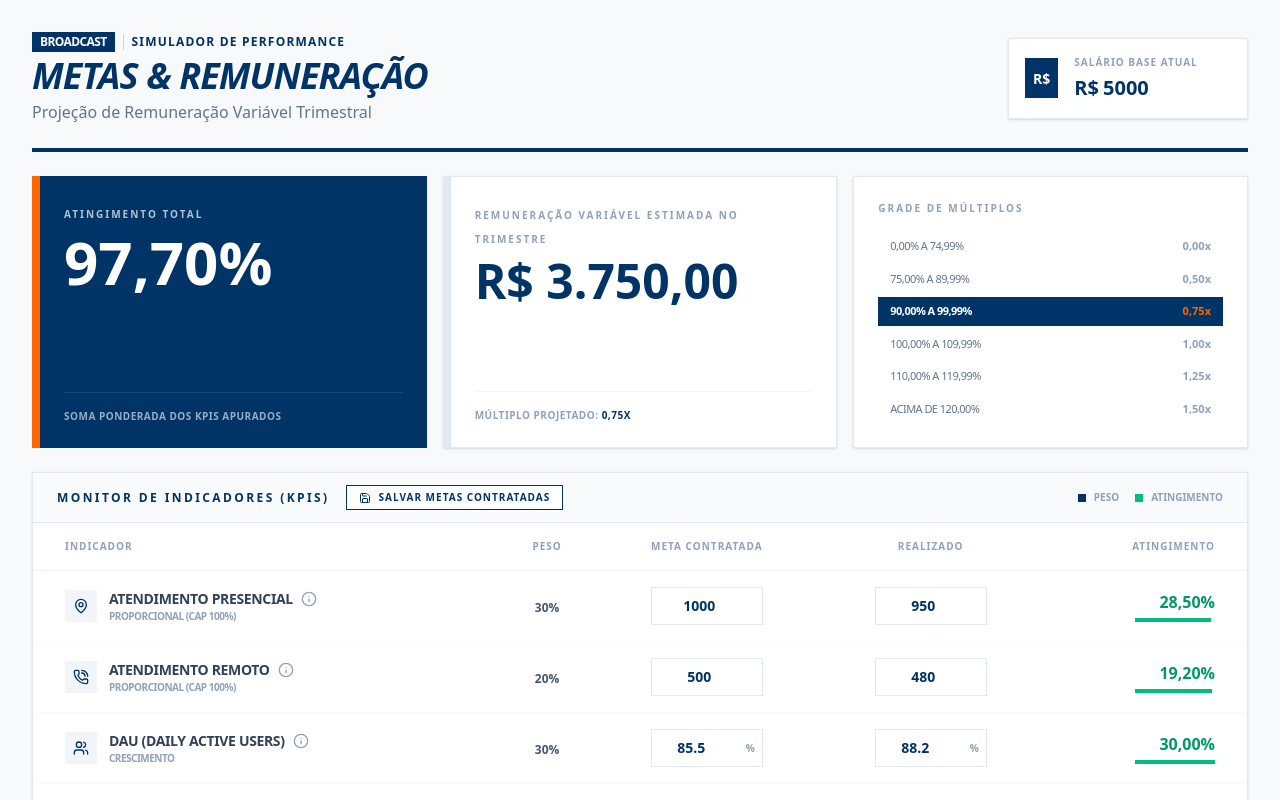
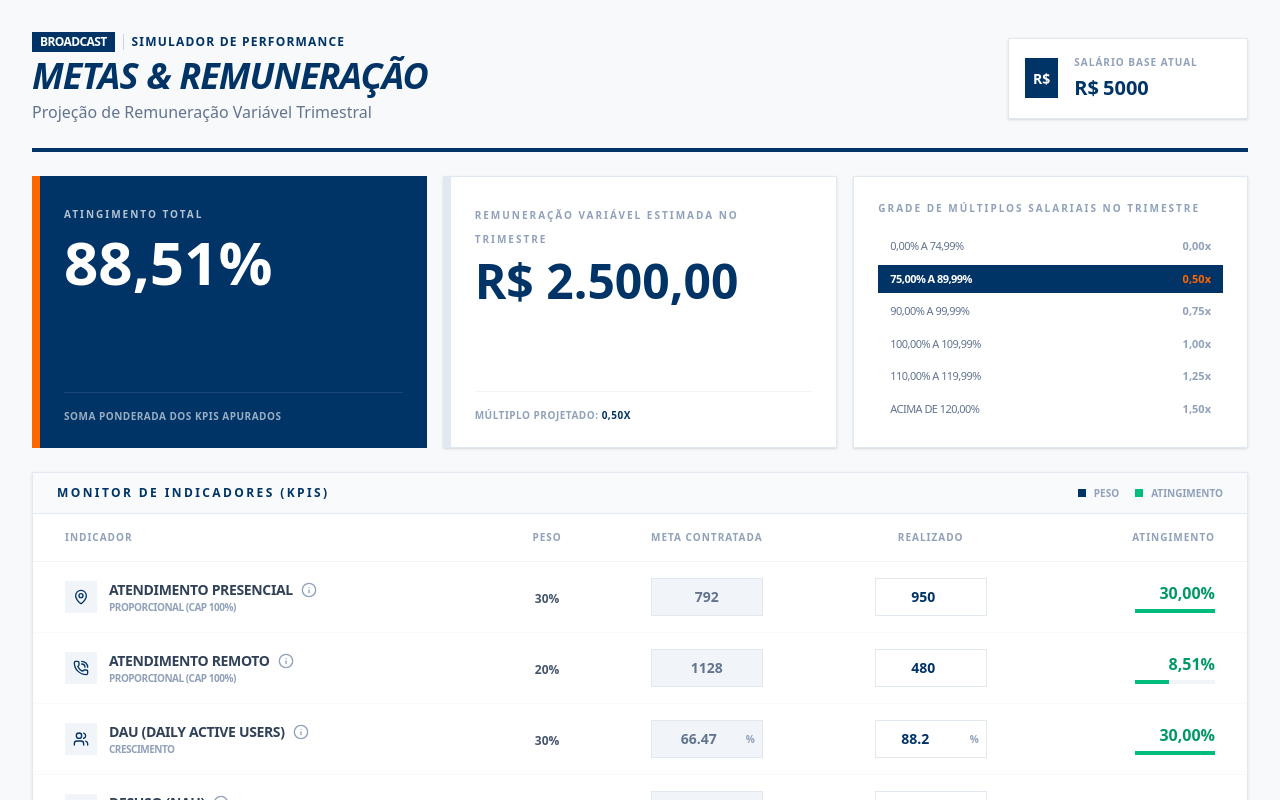
Before and after one commit to brunochayb-bc/dashboard-broadcast, a React (Vite) app: page / in a window 1280 px wide. Shown: the top 800 px of the page. Built offline with nearby package versions, Linux system fonts and the light colour scheme.

Commit message:
feat: Update KPI targets and remove unused imports
Updated the target values for several Key Performance Indicators (KPIs) within the application. Also, removed unused import statements for `useEffect`, `Save`, and `CheckCircle2` from `lucide-react` and `react`.

```diff
--- a/src/App.tsx
+++ b/src/App.tsx
@@ -3,7 +3,7 @@
  * SPDX-License-Identifier: Apache-2.0
  */
 
-import { useState, useMemo, useEffect } from 'react';
+import { useState, useMemo } from 'react';
 import { motion, AnimatePresence } from 'motion/react';
 import {
   TrendingUp,
@@ -15,9 +15,7 @@ import {
   Percent,
   Calculator,
   ChevronRight,
-  Info,
-  Save,
-  CheckCircle2
+  Info
 } from 'lucide-react';
 
 const Tooltip = ({ text }: { text: string }) => {
@@ -66,7 +64,7 @@ const INITIAL_KPIS: KPI[] = [
     name: 'Atendimento Presencial',
     description: 'Quantidade total de atendimentos presenciais feitos pelo time de Customer Success ao longo do período',
     weight: 30,
-    target: 1000,
+    target: 792,
     actual: 950,
     type: 'standard',
     icon: MapPin
@@ -76,7 +74,7 @@ const INITIAL_KPIS: KPI[] = [
     name: 'Atendimento Remoto',
     description: 'Quantidade total de atendimentos remotos feitos pelo time de Customer Success ao longo do período',
     weight: 20,
-    target: 500,
+    target: 1128,
     actual: 480,
     type: 'standard',
     icon: PhoneCall
@@ -86,7 +84,7 @@ const INITIAL_KPIS: KPI[] = [
     name: 'DAU (Daily Active Users)',
     description: 'Média do DAU (Daily Active Users) da carteira ao término do período de apuração. Utiliza-se como referência o indicador do término do período de apuração do ano anterior.',
     weight: 30,
-    target: 85.5,
+    target: 66.47,
     actual: 88.2,
     type: 'growth',
     icon: Users
@@ -96,7 +94,7 @@ const INITIAL_KPIS: KPI[] = [
     name: 'Desuso (NAU)',
     description: 'Média do Desuso (PACC/NAU) da carteira ao término do período de apuração para usuários da plataforma BPRO e BAGRO. Utiliza-se como referência para meta o indicador do último mês de apuração do trimestre anterior',
     weight: 20,
-    target: 12.5,
+    target: 16.19,
     actual: 10.8,
     type: 'inverse',
     icon: AlertCircle
@@ -115,39 +113,6 @@ const BONUS_TABLE = [
 export default function App() {
   const [kpis, setKpis] = useState<KPI[]>(INITIAL_KPIS);
   const [baseSalary, setBaseSalary] = useState<number>(5000);
-  const [isSaved, setIsSaved] = useState(false);
-
-  // Load saved data on mount
-  useEffect(() => {
-    const savedKpis = localStorage.getItem('broadcast_sim_kpis');
-    const savedSalary = localStorage.getItem('broadcast_sim_salary');
-
-    if (savedKpis) {
-      try {
-        const parsedKpis = JSON.parse(savedKpis);
-        // Merge saved targets into INITIAL_KPIS to ensure we have all fields and latest weights
-        setKpis(INITIAL_KPIS.map(initial => {
-          const saved = parsedKpis.find((s: any) => s.id === initial.id);
-          return saved ? { ...initial, target: saved.target } : initial;
-        }));
-      } catch (e) {
-        console.error("Error loading saved KPIs", e);
-      }
-    }
-
-    if (savedSalary) {
-      setBaseSalary(parseFloat(savedSalary) || 5000);
-    }
-  }, []);
-
-  const saveToLocalStorage = () => {
-    const targetsToSave = kpis.map(k => ({ id: k.id, target: k.target }));
-    localStorage.setItem('broadcast_sim_kpis', JSON.stringify(targetsToSave));
-    localStorage.setItem('broadcast_sim_salary', baseSalary.toString());
-
-    setIsSaved(true);
-    setTimeout(() => setIsSaved(false), 3000);
-  };
 
   const calculateAchievement = (kpi: KPI): number => {
     const { target, actual, weight, type } = kpi;
@@ -278,7 +243,7 @@ export default function App() {
             transition={{ delay: 0.2 }}
             className="bg-white p-6 border border-slate-200 shadow-sm"
           >
-            <h3 className="text-[10px] font-black text-slate-400 uppercase tracking-[0.2em] mb-4">Grade de Múltiplos</h3>
+            <h3 className="text-[10px] font-black text-slate-400 uppercase tracking-[0.2em] mb-4">Grade de múltiplos salariais no trimestre</h3>
             <div className="space-y-1">
               {BONUS_TABLE.map((tier, idx) => {
                 const isActive = totalAchievement >= tier.min && totalAchievement <= tier.max;
@@ -307,26 +272,6 @@ export default function App() {
           <div className="bg-slate-50 px-6 py-3 border-b border-slate-200 flex items-center justify-between">
             <div className="flex items-center gap-4">
               <h2 className="text-xs font-black text-[#003366] uppercase tracking-[0.2em]">Monitor de Indicadores (KPIs)</h2>
-              <button
-                onClick={saveToLocalStorage}
-                className={`flex items-center gap-2 px-3 py-1 text-[10px] font-black uppercase tracking-widest transition-all border ${
-                  isSaved
-                    ? 'bg-emerald-500 border-emerald-500 text-white'
-                    : 'bg-white border-[#003366] text-[#003366] hover:bg-[#003366] hover:text-white'
-                }`}
-              >
-                {isSaved ? (
-                  <>
-                    <CheckCircle2 className="w-3 h-3" />
-                    Salvo com Sucesso
-                  </>
-                ) : (
-                  <>
-                    <Save className="w-3 h-3" />
-                    Salvar Metas Contratadas
-                  </>
-                )}
-              </button>
             </div>
             <div className="flex gap-4">
               <div className="flex items-center gap-2 text-[10px] font-bold text-slate-400 uppercase">
@@ -378,13 +323,9 @@ export default function App() {
                     </td>
                     <td className="p-4 text-center">
                       <div className="relative inline-block">
-                        <input
-                          type="number"
-                          step={['1', '2'].includes(kpi.id) ? "1" : "0.01"}
-                          value={kpi.target}
-                          onChange={(e) => handleInputChange(kpi.id, 'target', e.target.value)}
-                          className={`w-28 p-2 bg-white border border-slate-200 text-center text-sm font-black text-[#003366] focus:border-[#003366] outline-none transition-all ${['3', '4'].includes(kpi.id) ? 'pr-6' : ''}`}
-                        />
+                        <div className={`w-28 p-2 bg-slate-100 border border-slate-200 text-center text-sm font-black text-slate-500 select-none ${['3', '4'].includes(kpi.id) ? 'pr-6' : ''}`}>
+                          {kpi.target}
+                        </div>
                         {['3', '4'].includes(kpi.id) && (
                           <span className="absolute right-2 top-1/2 -translate-y-1/2 text-slate-400 text-[10px] font-black">%</span>
                         )}
```
